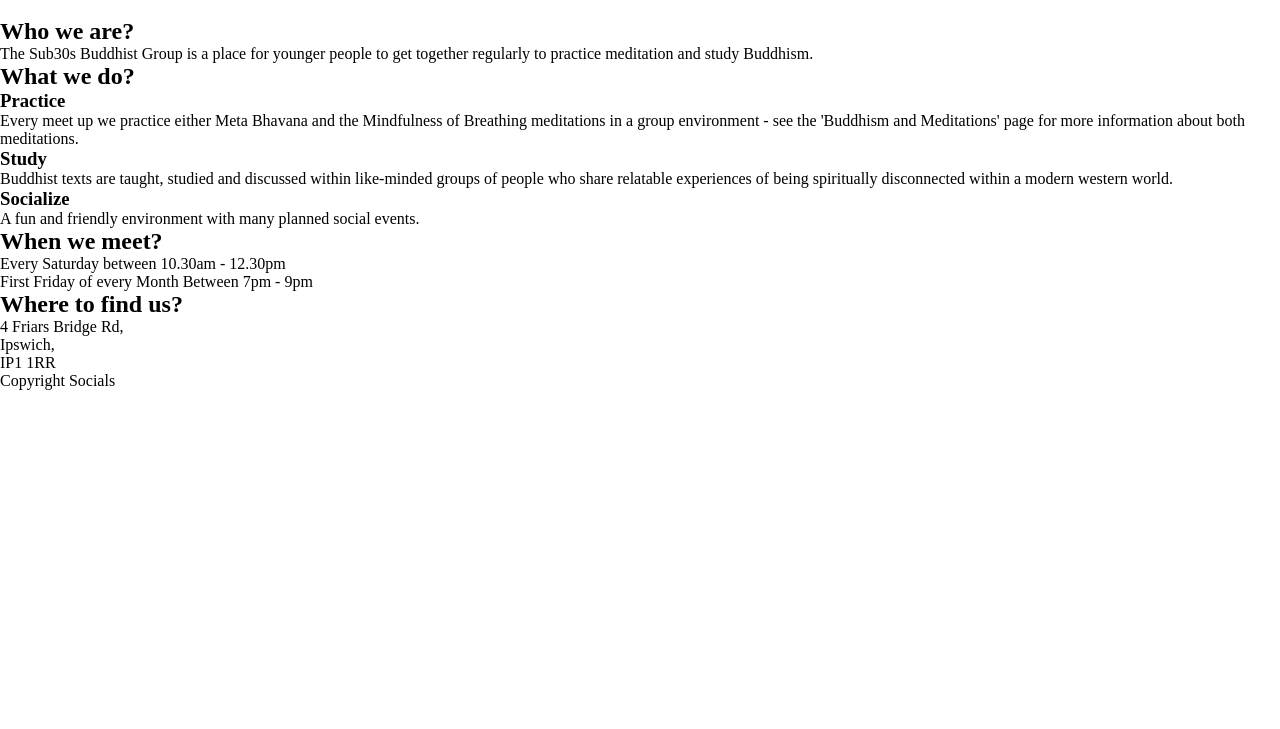
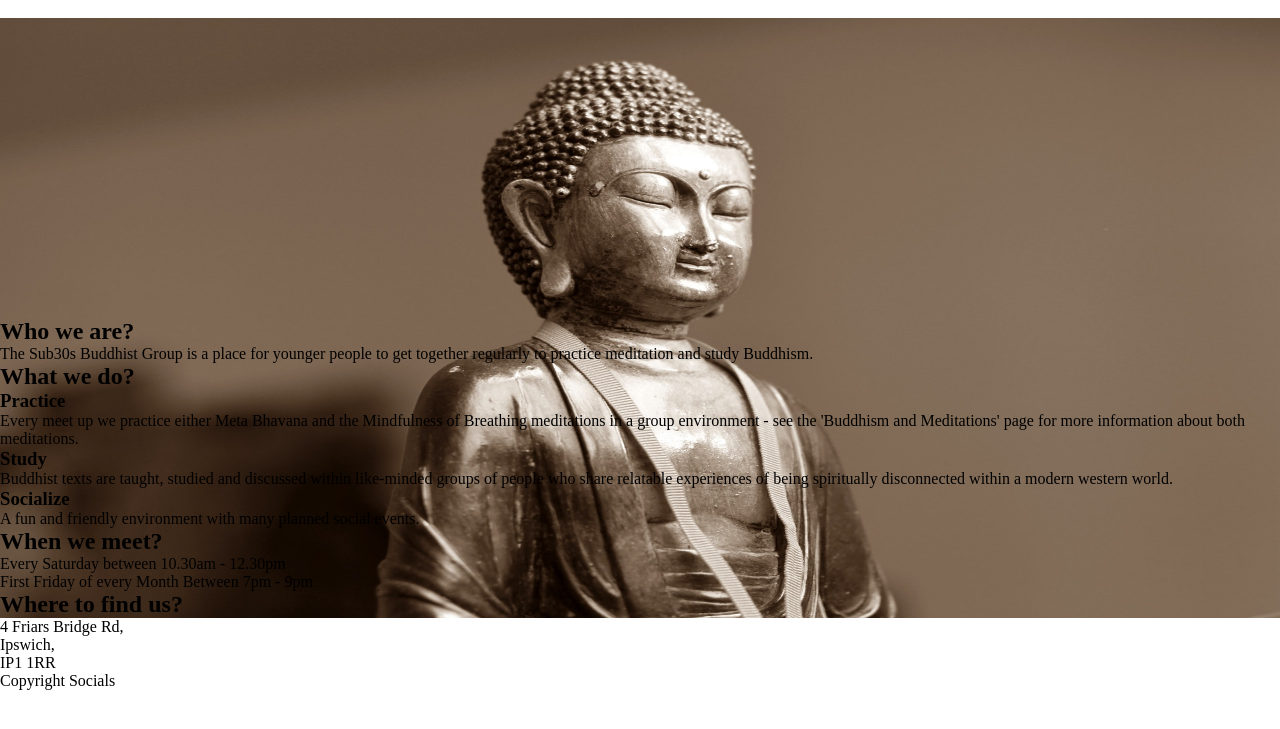
Before and after one commit to TuckerFaulk/sub30s-buddhist-group-project, a plain HTML site: page index.html in a window 1280 px wide. Shown: the part 57-786 px from the top of the page. Drawn offline with Linux system fonts and the light colour scheme.

Commit message:
Added and styled hero image

```diff
--- a/assets/css/style.css
+++ b/assets/css/style.css
@@ -29,3 +29,14 @@ header a {
     list-style-type: none;
     margin-right: 20px;
 }
+
+/* Hero Image */
+
+#hero-outer {
+    height: 300px;
+}
+
+#hero-image {
+    height: 600px;
+    width: 100%;
+}
--- a/index.html
+++ b/index.html
@@ -26,6 +26,11 @@
             </ul>
         </nav>
     </header>
+
+    <section id="hero-outer">
+            <img src="assets/images/buddha-hero-image.jpg" alt="Statue of the Buddha." id="hero-image">
+    </section>
+
     <section>
         <div>
             <h2>Who we are?</h2>
```
Also changed, not shown: assets/images/buddha-hero-image.jpg (added).
